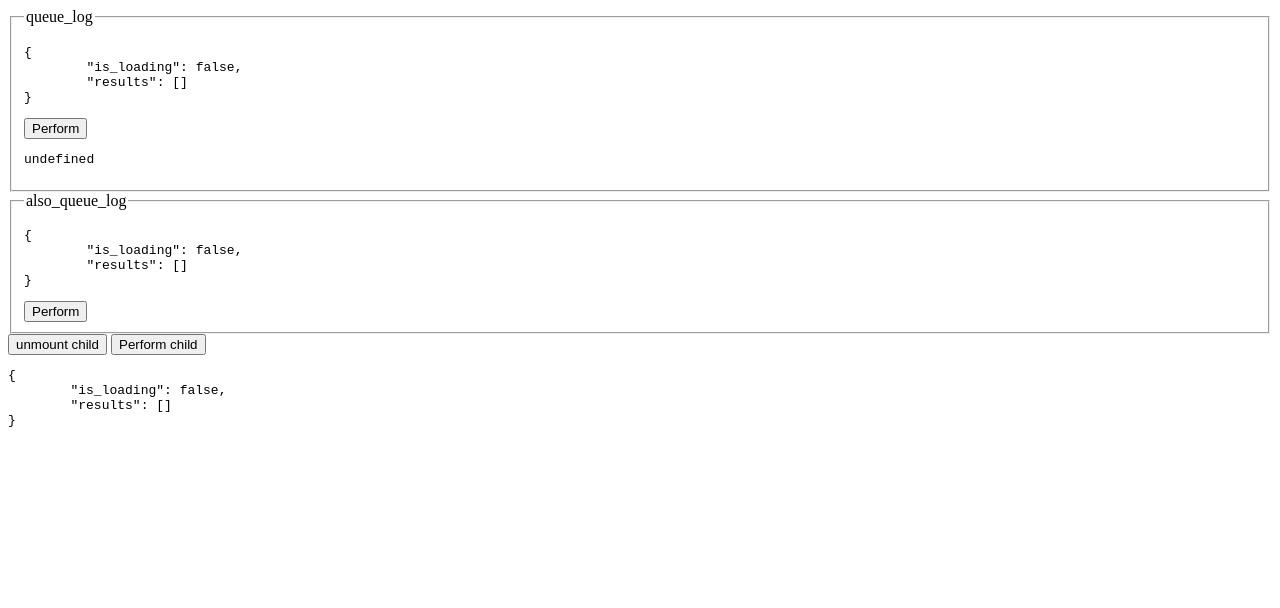
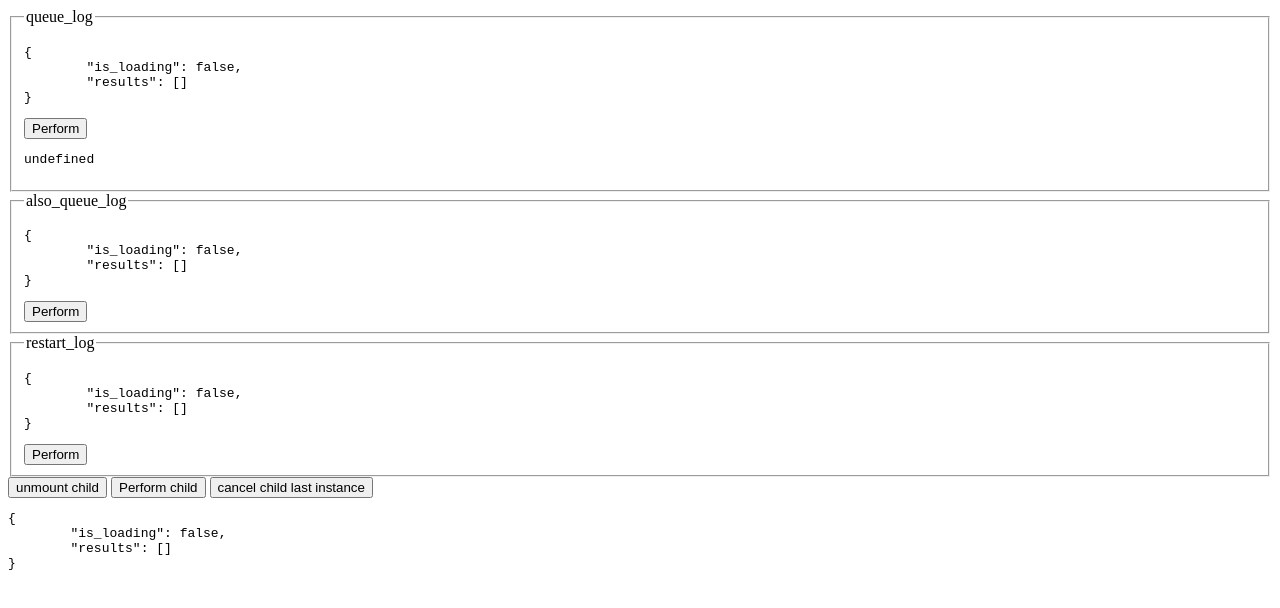
Before and after one commit to mainmatter/sheepdog, a SvelteKit app: page / in a window 1280 px wide. Shown: the top 608 px of the page. Built offline with nearby package versions, Linux system fonts and the light colour scheme.

Commit message:
Add `restart` task

```diff
--- /dev/null
+++ b/src/lib/handlers/restart.ts
@@ -0,0 +1,24 @@
+import type { Handler } from './types';
+
+type Handle = ReturnType<Handler>;
+
+const handler = (() => {
+	let running_controller: null | AbortController;
+
+	const handle: Handle = async (fn: () => void, utils) => {
+		if (running_controller) {
+			running_controller.abort();
+		}
+		running_controller = utils.abort_controller;
+		try {
+			fn();
+			await utils.promise;
+		} catch {
+			/** empty */
+		}
+		running_controller = null;
+	};
+	return handle;
+}) satisfies Handler;
+
+export default handler;
--- a/src/lib/task.ts
+++ b/src/lib/task.ts
@@ -3,10 +3,12 @@ import { onDestroy } from 'svelte';
 import { writable } from 'svelte/store';
 import default_handler from './handlers/default';
 import enqueue from './handlers/enqueue';
+import restart from './handlers/restart';
 
 const handlers = {
 	default: default_handler,
 	enqueue,
+	restart,
 } as const;
 
 type HandlersMap = typeof handlers;
@@ -21,7 +23,7 @@ type TaskOptions = {
 
 type SvelteConcurrencyUtils = {
 	signal: AbortSignal;
-	link: <T extends { cancel: () => void }>(task: T) => T;
+	link: <T extends { cancelAll: () => void }>(task: T) => T;
 };
 
 export type Task<TArgs = unknown, TReturn = unknown> = ReturnType<typeof task<TArgs, TReturn>>;
@@ -47,23 +49,25 @@ function _task<TArgs = undefined, TReturn = unknown>(
 		results,
 	});
 
-	let abort_controller = new AbortController();
-	abort_controller.signal.addEventListener('abort', cancel_linked_and_update_store);
+	let abort_controllers = new Set<AbortController>();
 
 	onDestroy(() => {
-		abort_controller.abort();
+		abort_controllers.forEach((abort_controller) => {
+			abort_controller.abort();
+			abort_controller.signal.removeEventListener('abort', cancel_linked_and_update_store);
+		});
 	});
 
-	const child_tasks = new Set<{ cancel: () => void }>();
+	const child_tasks = new Set<{ cancelAll: () => void }>();
 
-	function link<T extends { cancel: () => void }>(task: T) {
+	function link<T extends { cancelAll: () => void }>(task: T) {
 		child_tasks.add(task);
 		return task;
 	}
 
 	function cancel_linked_and_update_store() {
 		for (const child_task of child_tasks) {
-			child_task.cancel();
+			child_task.cancelAll();
 		}
 		result.update((old) => {
 			old.is_loading = false;
@@ -73,8 +77,10 @@ function _task<TArgs = undefined, TReturn = unknown>(
 
 	return {
 		subscribe,
-		cancel() {
-			abort_controller.abort();
+		cancelAll() {
+			abort_controllers.forEach((abort_controller) => {
+				abort_controller.abort();
+			});
 		},
 		perform(...args: undefined extends TArgs ? [] : [TArgs]) {
 			let resolve: (value: TReturn) => unknown;
@@ -83,11 +89,11 @@ function _task<TArgs = undefined, TReturn = unknown>(
 				resolve = resolver;
 				reject = rejecter;
 			});
+			const abort_controller = new AbortController();
+			abort_controller.signal.addEventListener('abort', cancel_linked_and_update_store);
+			abort_controllers.add(abort_controller);
 			handler(
 				() => {
-					abort_controller.signal.removeEventListener('abort', cancel_linked_and_update_store);
-					abort_controller = new AbortController();
-					abort_controller.signal.addEventListener('abort', cancel_linked_and_update_store);
 					result.update((old) => {
 						old.is_loading = true;
 						return old;
@@ -145,10 +151,13 @@ function _task<TArgs = undefined, TReturn = unknown>(
 				},
 				{ promise, abort_controller },
 			);
-			return {
+
+			return Object.assign(promise, {
 				subscribe,
-				...promise,
-			};
+				cancel() {
+					abort_controller.abort();
+				},
+			});
 		},
 	};
 }
--- a/src/routes/+page.svelte
+++ b/src/routes/+page.svelte
@@ -28,6 +28,11 @@
 		},
 		{ max: 5 },
 	);
+
+	const restart_log = task.restart(async (param: number) => {
+		await new Promise((r) => setTimeout(r, 2000));
+		return param;
+	});
 
 	let hidden = false;
 
@@ -62,6 +67,19 @@
 	</button>
 </fieldset>
 
+<fieldset>
+	<legend>restart_log</legend>
+	<pre>{JSON.stringify($restart_log, null, '	')}</pre>
+
+	<button
+		on:click={() => {
+			restart_log.perform(Math.random());
+		}}
+	>
+		Perform
+	</button>
+</fieldset>
+
 <button
 	on:click={() => {
 		hidden = !hidden;
--- a/src/routes/Child.svelte
+++ b/src/routes/Child.svelte
@@ -11,12 +11,19 @@
 		alert('Child finished');
 		return num * 2;
 	});
+
+	let num: ReturnType<typeof child.perform>;
 </script>
 
 <button
 	on:click={async () => {
-		const num = await child.perform();
-		alert(`Result: ${num}`);
+		num = child.perform();
+		alert(`Result: ${await num}`);
 	}}>Perform child</button
 >
+<button
+	on:click={() => {
+		num.cancel();
+	}}>cancel child last instance</button
+>
 <pre>{JSON.stringify($child, null, '	')}</pre>
```
